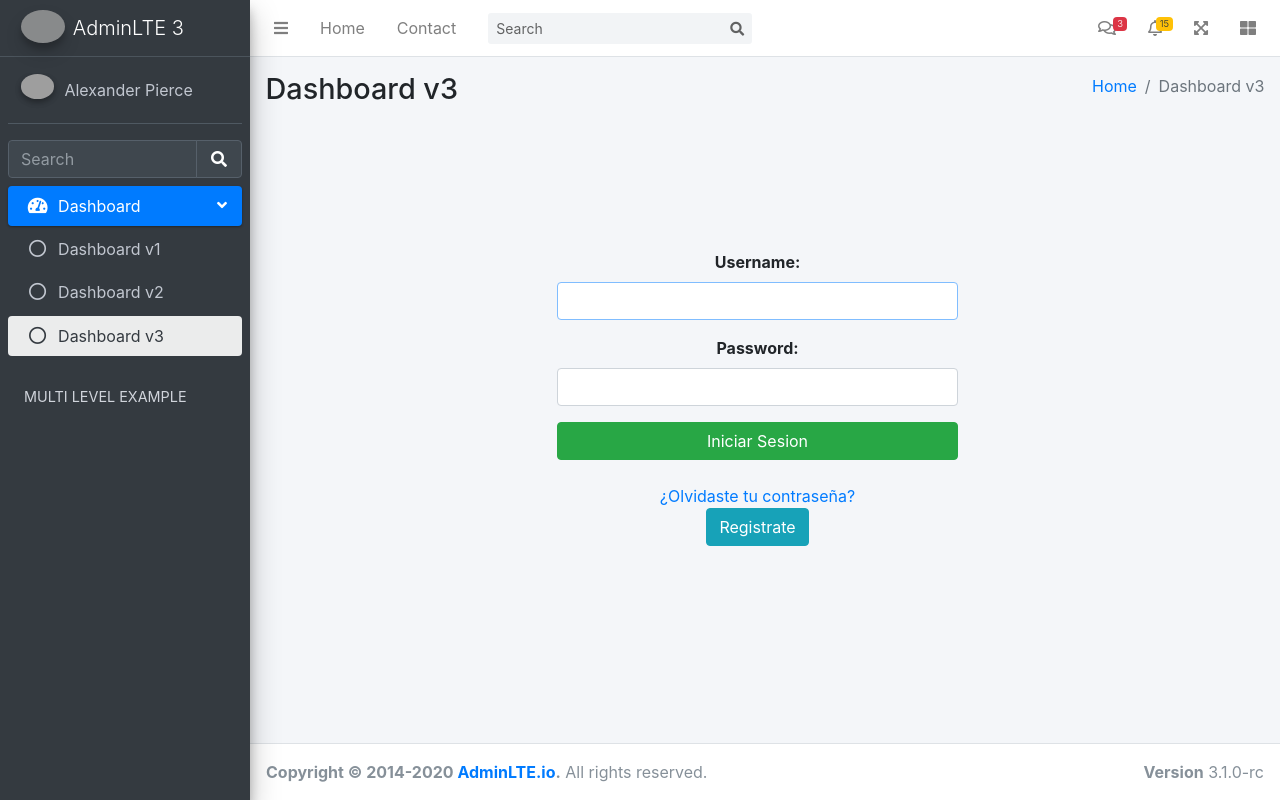
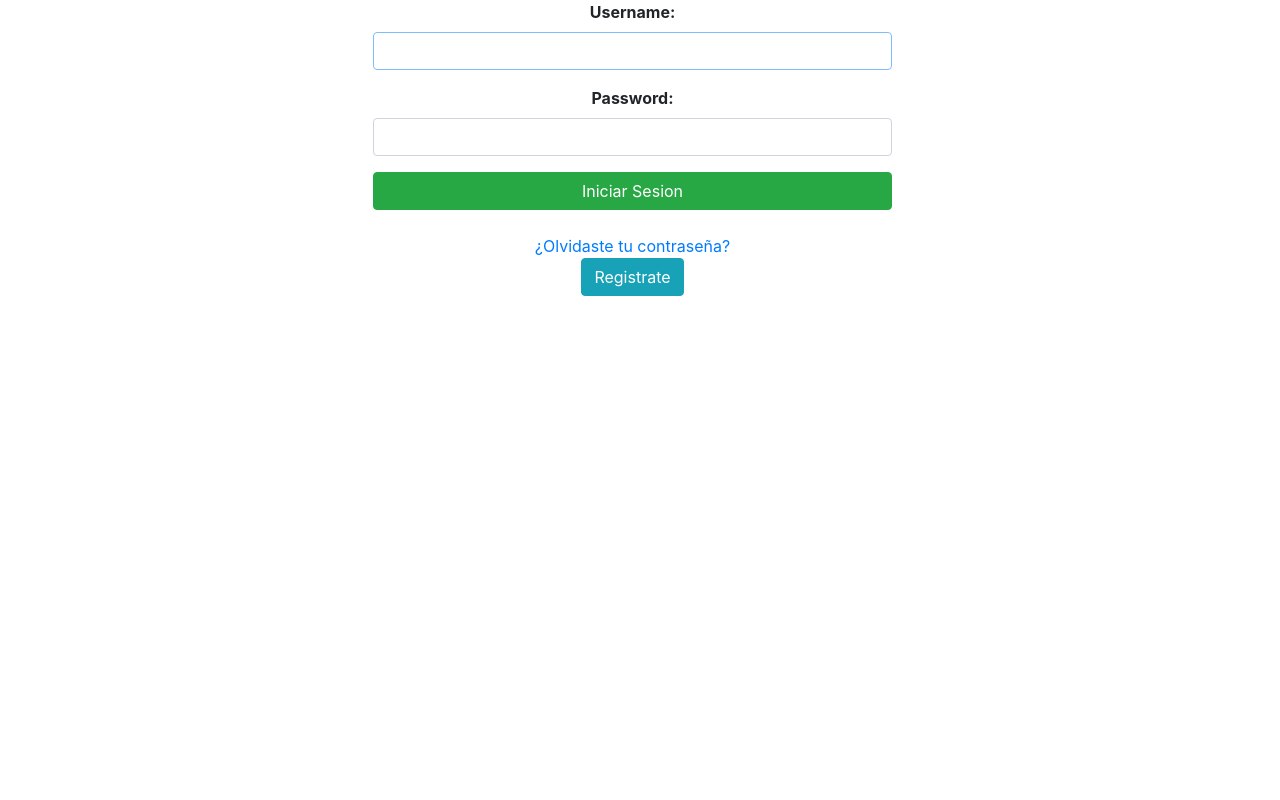
Before and after one commit to Daret92/class, a Django app: page /accounts/login/ in a window 1280 px wide. Run offline with Django 3.2, Linux system fonts and the light colour scheme; some libraries are stand-ins or nearby versions; some web fonts are replaced; grey boxes are pictures that could not be loaded.

Commit message:
14/01/2021

```diff
--- a/users/templates/base/core.html
+++ b/users/templates/base/core.html
@@ -28,6 +28,7 @@
   {% endif %}
   <div class="wrapper">
     <!-- Navbar -->
+    {%block nav%}
     <nav class="main-header navbar navbar-expand navbar-white navbar-light">
       <!-- Left navbar links -->
       <ul class="navbar-nav">
@@ -56,90 +57,13 @@
 
       <!-- Right navbar links -->
       <ul class="navbar-nav ml-auto">
-        <!-- Messages Dropdown Menu -->
-        <li class="nav-item dropdown">
-          <a class="nav-link" data-toggle="dropdown" href="#">
-            <i class="far fa-comments"></i>
-            <span class="badge badge-danger navbar-badge">3</span>
-          </a>
-          <div class="dropdown-menu dropdown-menu-lg dropdown-menu-right">
-            <a href="#" class="dropdown-item">
-              <!-- Message Start -->
-              <div class="media">
-                <img src="dist/img/user1-128x128.jpg" alt="User Avatar" class="img-size-50 mr-3 img-circle">
-                <div class="media-body">
-                  <h3 class="dropdown-item-title">
-                    Brad Diesel
-                    <span class="float-right text-sm text-danger"><i class="fas fa-star"></i></span>
-                  </h3>
-                  <p class="text-sm">Call me whenever you can...</p>
-                  <p class="text-sm text-muted"><i class="far fa-clock mr-1"></i> 4 Hours Ago</p>
-                </div>
-              </div>
-              <!-- Message End -->
-            </a>
-            <div class="dropdown-divider"></div>
-            <a href="#" class="dropdown-item">
-              <!-- Message Start -->
-              <div class="media">
-                <img src="dist/img/user8-128x128.jpg" alt="User Avatar" class="img-size-50 img-circle mr-3">
-                <div class="media-body">
-                  <h3 class="dropdown-item-title">
-                    John Pierce
-                    <span class="float-right text-sm text-muted"><i class="fas fa-star"></i></span>
-                  </h3>
-                  <p class="text-sm">I got your message bro</p>
-                  <p class="text-sm text-muted"><i class="far fa-clock mr-1"></i> 4 Hours Ago</p>
-                </div>
-              </div>
-              <!-- Message End -->
-            </a>
-            <div class="dropdown-divider"></div>
-            <a href="#" class="dropdown-item">
-              <!-- Message Start -->
-              <div class="media">
-                <img src="dist/img/user3-128x128.jpg" alt="User Avatar" class="img-size-50 img-circle mr-3">
-                <div class="media-body">
-                  <h3 class="dropdown-item-title">
-                    Nora Silvester
-                    <span class="float-right text-sm text-warning"><i class="fas fa-star"></i></span>
-                  </h3>
-                  <p class="text-sm">The subject goes here</p>
-                  <p class="text-sm text-muted"><i class="far fa-clock mr-1"></i> 4 Hours Ago</p>
-                </div>
-              </div>
-              <!-- Message End -->
-            </a>
-            <div class="dropdown-divider"></div>
-            <a href="#" class="dropdown-item dropdown-footer">See All Messages</a>
-          </div>
-        </li>
         <!-- Notifications Dropdown Menu -->
         <li class="nav-item dropdown">
           <a class="nav-link" data-toggle="dropdown" href="#">
-            <i class="far fa-bell"></i>
-            <span class="badge badge-warning navbar-badge">15</span>
+            <i class="fas fa-sign-out-alt"></i>
           </a>
           <div class="dropdown-menu dropdown-menu-lg dropdown-menu-right">
-            <span class="dropdown-item dropdown-header">15 Notifications</span>
-            <div class="dropdown-divider"></div>
-            <a href="#" class="dropdown-item">
-              <i class="fas fa-envelope mr-2"></i> 4 new messages
-              <span class="float-right text-muted text-sm">3 mins</span>
-            </a>
-            <div class="dropdown-divider"></div>
-            <a href="#" class="dropdown-item">
-              <i class="fas fa-users mr-2"></i> 8 friend requests
-              <span class="float-right text-muted text-sm">12 hours</span>
-            </a>
-            <div class="dropdown-divider"></div>
-            <a href="#" class="dropdown-item">
-              <i class="fas fa-file mr-2"></i> 3 new reports
-              <span class="float-right text-muted text-sm">2 days</span>
-            </a>
-            <div class="dropdown-divider"></div>
-            <a href="#" class="dropdown-item dropdown-footer">See All Notifications</a>
-          </div>
+            <a href="/logout" class="btn btn-warning w-100">Cerrar Sesion</a>
         </li>
         <li class="nav-item">
           <a class="nav-link" data-widget="fullscreen" href="#" role="button">
@@ -153,14 +77,15 @@
         </li>
       </ul>
     </nav>
+    {%endblock%}
     <!-- /.navbar -->
-
+    {%block side%}
     <!-- Main Sidebar Container -->
     <aside class="main-sidebar sidebar-dark-primary elevation-4">
       <!-- Brand Logo -->
       <a href="index3.html" class="brand-link">
-        <img src="dist/img/AdminLTELogo.png" alt="AdminLTE Logo" class="brand-image img-circle elevation-3" style="opacity: .8">
-        <span class="brand-text font-weight-light">AdminLTE 3</span>
+        <!--<img src="dist/img/AdminLTELogo.png" alt="AdminLTE Logo" class="brand-image img-circle elevation-3" style="opacity: .8">-->
+        <span class="brand-text font-weight-light">Mi Empresa</span>
       </a>
 
       <!-- Sidebar -->
@@ -168,14 +93,14 @@
         <!-- Sidebar user panel (optional) -->
         <div class="user-panel mt-3 pb-3 mb-3 d-flex">
           <div class="image">
-            <img src="dist/img/user2-160x160.jpg" class="img-circle elevation-2" alt="User Image">
+            <!--<img src="dist/img/user2-160x160.jpg" class="img-circle elevation-2" alt="User Image">-->
           </div>
           <div class="info">
-            <a href="#" class="d-block">Alexander Pierce</a>
+            <a href="/custom_user" class="d-block">{{request.user}}</a>
           </div>
         </div>
 
-        <!-- SidebarSearch Form -->
+        <!-- s
         <div class="form-inline">
           <div class="input-group" data-widget="sidebar-search">
             <input class="form-control form-control-sidebar" type="search" placeholder="Search" aria-label="Search">
@@ -185,7 +110,7 @@
               </button>
             </div>
           </div>
-        </div>
+        </div>-->
 
         <!-- Sidebar Menu -->
         <nav class="mt-2">
@@ -228,21 +153,19 @@
       </div>
       <!-- /.sidebar -->
     </aside>
+    {%endblock%}
 
     <!-- Content Wrapper. Contains page content -->
+    {%block wrapper%}
     <div class="content-wrapper">
       <!-- Content Header (Page header) -->
       <div class="content-header">
         <div class="container-fluid">
           <div class="row mb-2">
             <div class="col-sm-6">
-              <h1 class="m-0">Dashboard v3</h1>
+              <h1 class="m-0">{%block title%}Dashboard v3{%endblock%}</h1>
             </div><!-- /.col -->
             <div class="col-sm-6">
-              <ol class="breadcrumb float-sm-right">
-                <li class="breadcrumb-item"><a href="#">Home</a></li>
-                <li class="breadcrumb-item active">Dashboard v3</li>
-              </ol>
             </div><!-- /.col -->
           </div><!-- /.row -->
         </div><!-- /.container-fluid -->
@@ -259,15 +182,17 @@
       </div>
       <!-- /.content -->
     </div>
+    {%endblock%}
     <!-- /.content-wrapper -->
-
+    {%block asideRight%}
     <!-- Control Sidebar -->
     <aside class="control-sidebar control-sidebar-dark">
       <!-- Control sidebar content goes here -->
     </aside>
     <!-- /.control-sidebar -->
-
+    {%endblock%}
     <!-- Main Footer -->
+    {%block footer%}
     <footer class="main-footer">
       <strong>Copyright &copy; 2014-2020 <a href="https://adminlte.io">AdminLTE.io</a>.</strong>
       All rights reserved.
@@ -275,6 +200,7 @@
         <b>Version</b> 3.1.0-rc
       </div>
     </footer>
+    {%endblock%}
   </div>
     <script src="{%static '/js/jquery/jquery.js'%}"></script>
     <script src="{%static '/js/jquery/datatable.js'%}"></script>
--- a/users/templates/index.html
+++ b/users/templates/index.html
@@ -10,9 +10,6 @@
 <div class="row">
     <div class="col-6 text-center">
         <h1>Bienvenido a tu bodega</h1>
-    </div>
-    <div class="col-6 text-center">
-        <a href="/logout" class="btn btn-warning w-25">Salir</a>
     </div>
 </div>
 <table class="table" id="tablaProduc">
--- a/users/templates/registration/login.html
+++ b/users/templates/registration/login.html
@@ -2,12 +2,12 @@
 {%load static%}
 {%block mensaje%}
 {%endblock%}
+{%block nav%}
+{%endblock%}
+{%block side%}
+{%endblock%}
+{%block wrapper%}
 {%block body%}
-<br/>
-<br/>
-<br/>
-<br/>
-<br/>
     <div class="row w-100 justify-content-md-center">
         <div class="col-5 text-center">
             <form method="POST" class="form w-100">
@@ -22,6 +22,11 @@
         </div>
     </div>
 {%endblock%}
+{%endblock%}
+{%block asideRight%}
+{%endblock%}
+{%block footer%}
+{%endblock%}
 {%block js%}
 <script>
     $(document).ready(function(){
--- a/users/urls.py
+++ b/users/urls.py
@@ -26,8 +26,9 @@ urlpatterns = [
     path('', include("product.urls")),
     path('logout',views.logoutUser),
     path('add_car_user', views.addCar),
-    path('editUser', views.editUser),
     path('new_user', views.newUser),
+    path('custom_user', views.customUser),
+    path('edit_user', views.editUser),
 
 
 ]+ static(settings.MEDIA_URL, document_root=settings.MEDIA_ROOT)
```
Also changed, not shown: users/forms.py (+19 -8 lines), users/templates/user/custom.html (added, +22 -0 lines), users/templates/user/editUser.html (added, +24 -0 lines), users/views.py (+20 -3 lines), users/templates/registration/userEdit.html (deleted).
